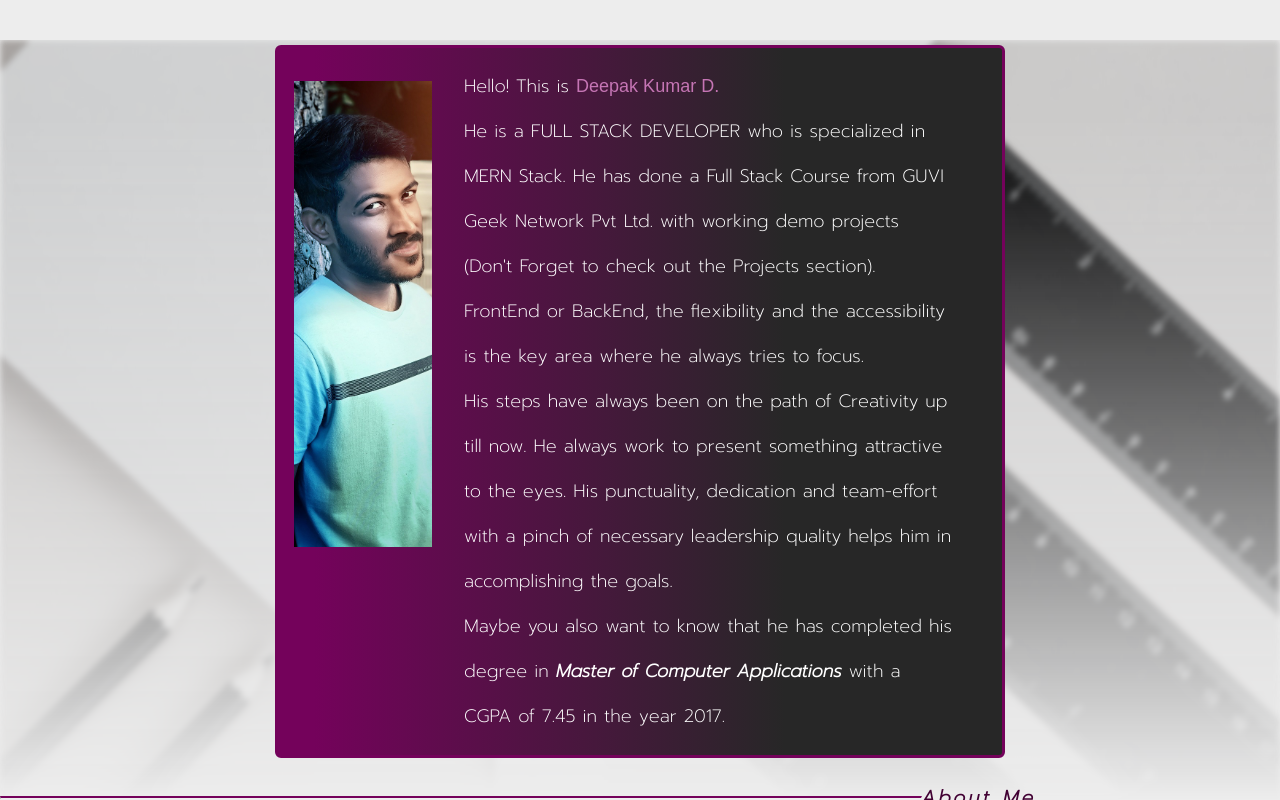
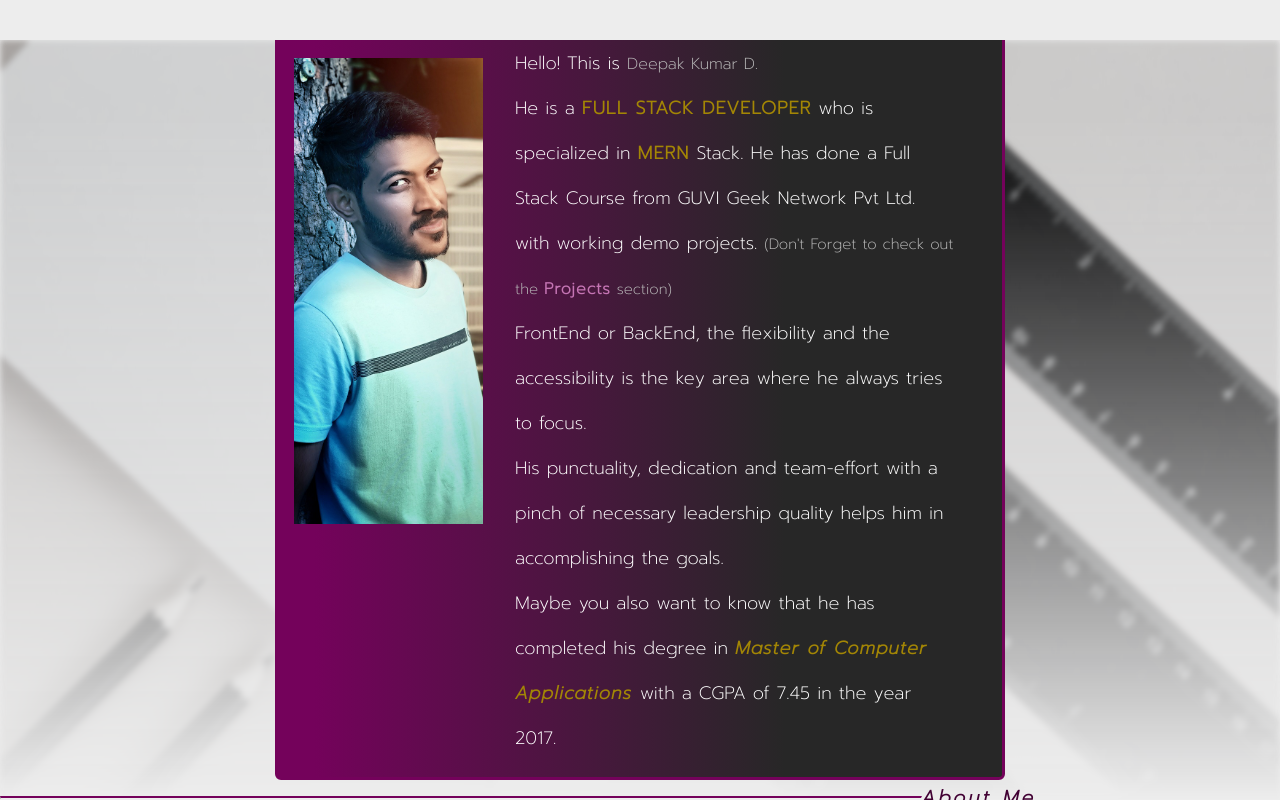
Before and after one commit to Deepak-Kumar-D/PORTFOLIO-2021, a React (Create React App) app: page / in a window 1280 px wide. Built offline with nearby package versions, Linux system fonts and the light colour scheme.

Commit message:
mentor pic updated

```diff
--- a/src/components/AboutMe.js
+++ b/src/components/AboutMe.js
@@ -16,16 +16,19 @@ function AboutMe() {
             <p>
               Hello! This is <span>Deepak Kumar D.</span>
               <br />
-              He is a FULL STACK DEVELOPER who is specialized in MERN Stack. He
-              has done a Full Stack Course from GUVI Geek Network Pvt Ltd. with
-              working demo projects (Don't Forget to check out the Projects
-              section). FrontEnd or BackEnd, the flexibility and the
-              accessibility is the key area where he always tries to focus.
+              He is a <strong>FULL STACK DEVELOPER</strong> who is specialized
+              in <strong>MERN</strong> Stack. He has done a Full Stack Course
+              from GUVI Geek Network Pvt Ltd. with working demo projects.{" "}
+              <small>
+                (Don't Forget to check out the <a href="#projects">Projects</a>{" "}
+                section)
+              </small>
               <br />
-              His steps have always been on the path of Creativity up till now.
-              He always work to present something attractive to the eyes. His
-              punctuality, dedication and team-effort with a pinch of necessary
-              leadership quality helps him in accomplishing the goals.
+              FrontEnd or BackEnd, the flexibility and the accessibility is the
+              key area where he always tries to focus.
+              <br />
+              His punctuality, dedication and team-effort with a pinch of
+              necessary leadership quality helps him in accomplishing the goals.
               <br />
               Maybe you also want to know that he has completed his degree in{" "}
               <strong>
--- a/src/css/AboutMe.css
+++ b/src/css/AboutMe.css
@@ -81,9 +81,36 @@
   transition: 0.5s ease-in-out;
 }
 
+.about-p > p > strong:first-child {
+  color: #c575b4;
+  font-size: larger;
+  letter-spacing: 3px;
+}
+
+.about-p > p strong {
+  letter-spacing: 1px;
+  color: #a38605;
+}
+
+.about-p > p > small {
+  color: #bbbbbb;
+}
+
+.about-p > p > small > a {
+  color: #c575b4;
+  letter-spacing: 1px;
+  text-decoration: none;
+  font-size: medium;
+  font-weight: bolder;
+}
+
+.about-p > p > small > a:hover {
+  border-bottom: 2px solid #c575b4;
+}
+
 .about-p > p > span {
-  font-family: sans-serif;
-  color: #c575b4;
+  font-size: medium;
+  color: #bbbbbb;
 }
 
 @keyframes aboutFade {
```
Also changed, not shown: public/images/deployed/mentor.PNG.
